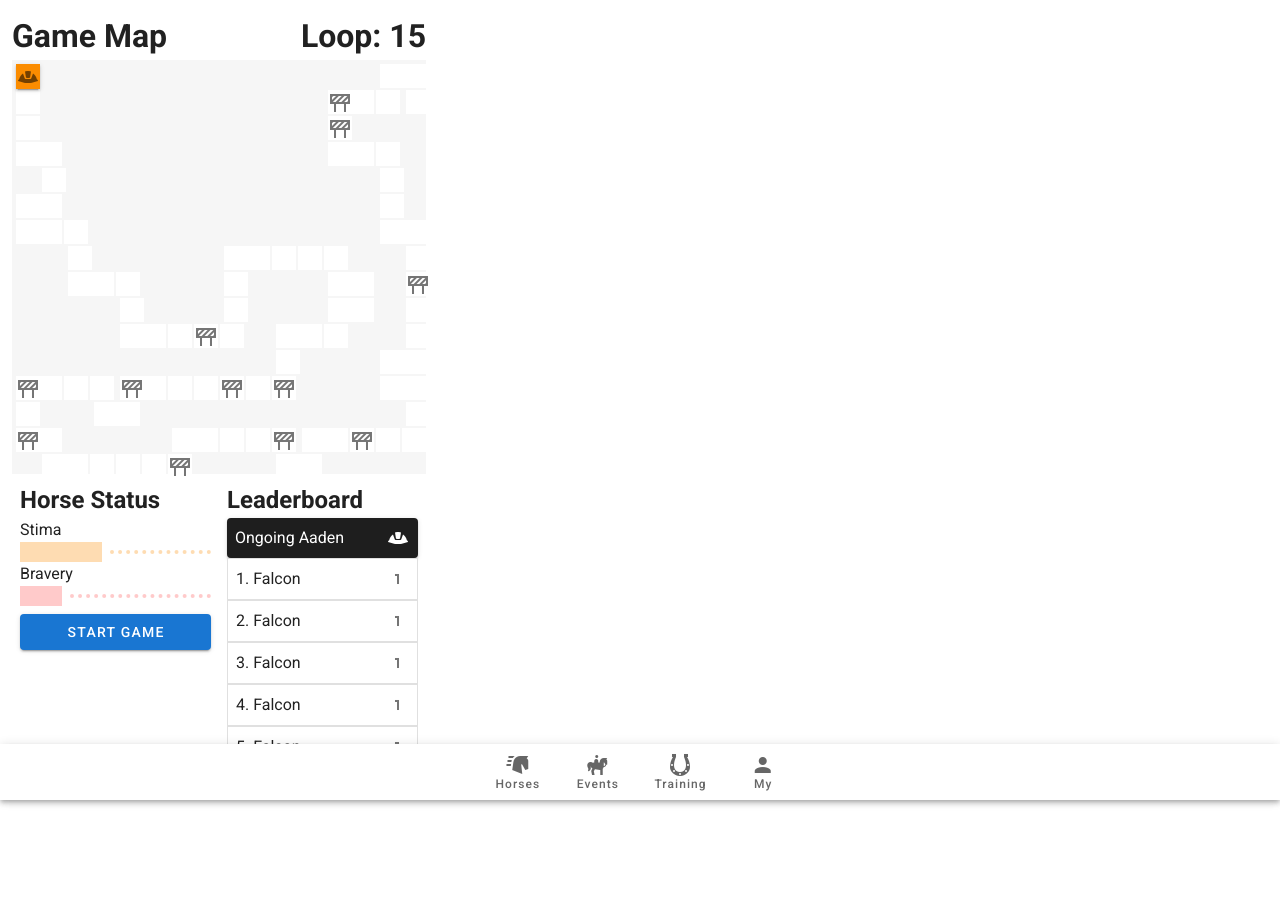
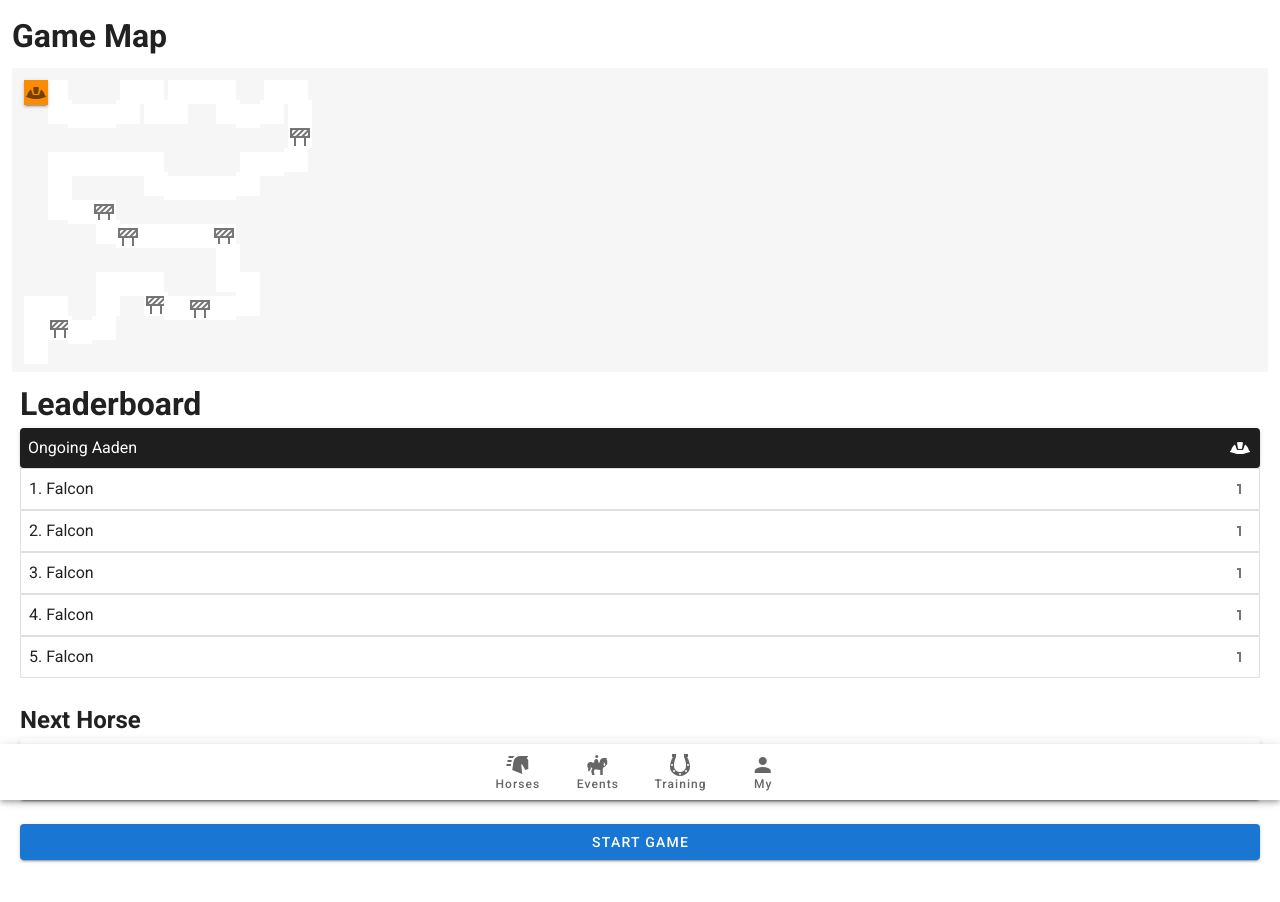
Before and after one commit to JHDsoftware/chio-bear-manager, a Vue app: page / in a window 1280 px wide. Shown: the top 902 px of the page. Before the commit the page ends 844 px from the top, so only its background shows below. Built offline with nearby package versions, Linux system fonts and the light colour scheme.

Commit message:
基本上完成了所有的游戏逻辑

```diff
--- a/public/index.html
+++ b/public/index.html
@@ -3,7 +3,8 @@
 <head>
     <meta charset="utf-8">
     <meta http-equiv="X-UA-Compatible" content="IE=edge">
-    <meta name="viewport" content="width=device-width,initial-scale=1.0">
+    <meta name="viewport"
+          content="width=device-width,initial-scale=1.0,maximum-scale=1.0, user-scalable=0">
     <link rel="icon" href="<%= BASE_URL %>favicon.ico">
     <title><%= htmlWebpackPlugin.options.title %></title>
     <link rel="stylesheet" href="https://fonts.googleapis.com/css?family=Roboto:100,300,400,500,700,900">
@@ -11,7 +12,8 @@
 </head>
 <body>
 <noscript>
-      <strong>We're sorry but <%= htmlWebpackPlugin.options.title %> doesn't work properly without JavaScript enabled. Please enable it to continue.</strong>
+    <strong>We're sorry but <%= htmlWebpackPlugin.options.title %> doesn't work properly without JavaScript enabled.
+        Please enable it to continue.</strong>
 </noscript>
 <div id="app"></div>
 <!-- built files will be auto injected -->
--- a/src/page/GameRender.vue
+++ b/src/page/GameRender.vue
@@ -1,15 +1,17 @@
 <template>
-  <v-container fluid class="fill-height">
-    <div>
+  <v-container fluid style="height: 100%"
+               class="d-flex flex-column justify-space-between">
     <div class="d-flex justify-space-between">
       <h1>Game Map</h1>
-        <h1>Loop: 15</h1>
     </div>
-      <div style="background: #f6f6f6">
-        <div style="display: grid;
-    grid-template-columns:repeat(16,24px);
-    grid-gap: 2px;
-     grid-template-rows: repeat(16,24px);
+    <v-card v-if="gameIsStart" dark class="pa-2">
+      <h4>CHIO Flow</h4>
+      <span style="font-weight: 300">{{ flatText }}</span>
+    </v-card>
+    <div class="mt-2" style="background: #f6f6f6">
+      <div class="pa-2" style="display: grid;
+    grid-template-columns:repeat(12,24px);
+     grid-template-rows: repeat(12,24px);
    ">
         <template v-for="i in mapSizeX*mapSizeY">
           <v-card
@@ -35,28 +37,57 @@
 
           </v-card>
         </template>
-
       </div>
     </div>
+    <template v-if="gameIsStart">
 
-      <div style="display: grid;grid-template-columns: repeat(2,1fr)">
-
+      <div
+          class="flex-grow-1"
+          style="display: grid;
+        grid-template-columns: repeat(2,1fr)"
+      >
         <div class="pa-2">
+          <template>
             <h2>Horse Status</h2>
             <div>Stima
               <v-progress-linear color="warning" height="20"
-                               buffer-value="43"
+                                 :buffer-value="horseStima"
                                  stream></v-progress-linear>
             </div>
             <div>Bravery
               <v-progress-linear color="error" height="20"
-                               buffer-value="22"
+                                 :buffer-value="horseCourage"
                                  stream></v-progress-linear>
             </div>
-          <v-btn class="mt-2" color="primary" block>Start Game</v-btn>
+          </template>
+          <v-btn @click="()=>gameIsStart=false"
+                 block class="mt-2"
+                 color="warning">Pause Game
+          </v-btn>
         </div>
         <div class="pa-2">
-          <h2>Leaderboard</h2>
+          <v-card class="pa-2">
+            <div class="">
+              <span class="caption">SCORE</span>
+            </div>
+            <div style="width: 100%;text-align: right">
+              <h1>0</h1>
+            </div>
+          </v-card>
+          <v-card class="pa-2">
+            <div class="">
+              <span class="caption">Bariers</span>
+            </div>
+            <div style="width: 100%;text-align: right">
+              <h1>0/10</h1>
+            </div>
+          </v-card>
+        </div>
+      </div>
+    </template>
+    <template v-else>
+      <div class="pa-2">
+        <h1>Leaderboard</h1>
         <v-card dark class=" d-flex pa-2">
           <div>Ongoing Aaden</div>
           <v-spacer></v-spacer>
@@ -88,13 +119,22 @@
           <v-icon>mdi-numeric-1</v-icon>
         </v-card>
       </div>
-
+      <div class="pa-2 mt-2">
+        <h2>Next Horse</h2>
+        <v-card>
+          <v-list-item>
+            <v-list-item-content>
+              <v-list-item-title>Aaden</v-list-item-title>
+              <v-list-item-subtitle>170cm/450kg</v-list-item-subtitle>
+            </v-list-item-content>
+          </v-list-item>
+        </v-card>
       </div>
-
-
+      <div class="pa-2">
+        <v-btn @click="gameStart" class="mt-2" color="primary" block>Start Game</v-btn>
       </div>
-
-
+    </template>
+    <v-spacer></v-spacer>
   </v-container>
 
 </template>
@@ -107,10 +147,14 @@ export default {
   name: "GameRender",
   data: function () {
     return {
-      mapSizeX: 16,
-      horseList:["Aaden","Rabbit","Amy",""],
-      mapSizeY: 16,
+      mapSizeX: 12,
+      horseList: ["Aaden", "Rabbit", "Amy", ""],
+      flatText: "He move fast, goes through the flat land!.",
+      mapSizeY: 12,
       currentManIndex: 1,
+      horseStima: 30,
+      horseCourage: 30,
+      gameIsStart: false,
       path: [],
       mapInfo: {}
     };
@@ -203,7 +247,7 @@ export default {
       } else if (a.x - b.x === -1) {
         return 'margin-right:0;'
       } else if (a.y - b.y === 1) {
-        return 'margin-right:0;'
+        return 'margin-top:0;'
       } else {
         return 'margin-bottom:0;'
       }
@@ -240,19 +284,47 @@ export default {
       }
 
     },
+    shouldEndGame() {
+      return (this.currentManIndex >= this.path.length)
+          || this.horseCourage <= 0 ||
+          this.horseStima <= 0 || !this.gameIsStart
+    },
+    gameLoop() {
+      const currentSlot = this.path[this.currentManIndex]
+      if (currentSlot.content.type === 'barrier') {
+        this.horseCourage -= getRandomInt(20)
+        this.horseStima -= getRandomInt(10)
+        if (this.horseCourage > 30) {
+          this.moveManToNextSlot()
+        } else {
+          this.horseStima += getRandomInt(30)
+          this.horseCourage += getRandomInt(30)
+          this.flatText = "He is Waiting for the chance!"
+        }
+      } else {
+        this.flatText = "He move fast," +
+            " goes through the flat land!."
+        this.horseStima += getRandomInt(3)
+        this.horseCourage += getRandomInt(3)
+        this.moveManToNextSlot()
+      }
 
-    gameLoop() {
-      this.moveManToNextSlot()
+      if (!this.shouldEndGame()) {
+        setTimeout(this.gameLoop, 1000)
+      } else {
+        this.flatText = "He is ending the game"
+      }
     },
     moveManToNextSlot() {
       this.currentManIndex++
     },
     gameStart() {
-      setInterval(this.moveManToNextSlot, 1000)
+      this.gameIsStart = true
+      this.gameLoop()
     }
   },
   mounted() {
-    while (this.generateMap() < 90) {
+    while (this.generateMap() < 60) {
       this.path = []
       this.mapInfo = {}
     }
```
Lines whose indentation alone changed are shown as unchanged.
